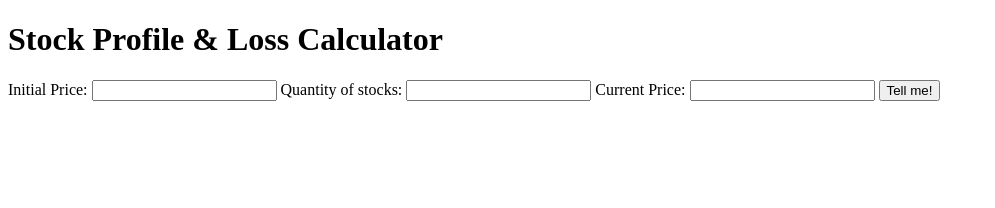
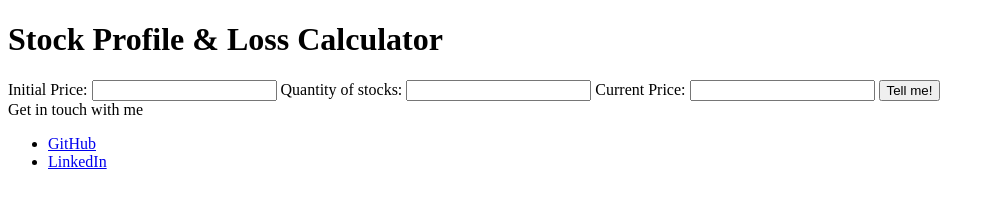
Before and after one commit to sanketpatil02/profit-loss-on-stocks, a plain HTML site: page index.html in a window 1280 px wide. Shown: the whole page, without its empty margins (0-995 px from the left). Drawn offline with Linux system fonts and the light colour scheme.

Commit message:
feat: added footer

```diff
--- a/index.html
+++ b/index.html
@@ -24,6 +24,19 @@
 
         <div id="output"></div>
 
+        <footer>
+            <div class="heading-footer">Get in touch with me</div>
+            <ul>
+                <li>
+                    <a href="https://github.com/sanketpatil02" target="blank"> GitHub</a>
+                </li>
+                <li>
+                    <a href="https://www.linkedin.com/in/sanket-patil-97597b198/" target="blank"> LinkedIn</a>
+                </li>
+
+            </ul>
+        </footer>
+
     </div>
 
     <script src="app.js" type="text/javascript"></script>
```
